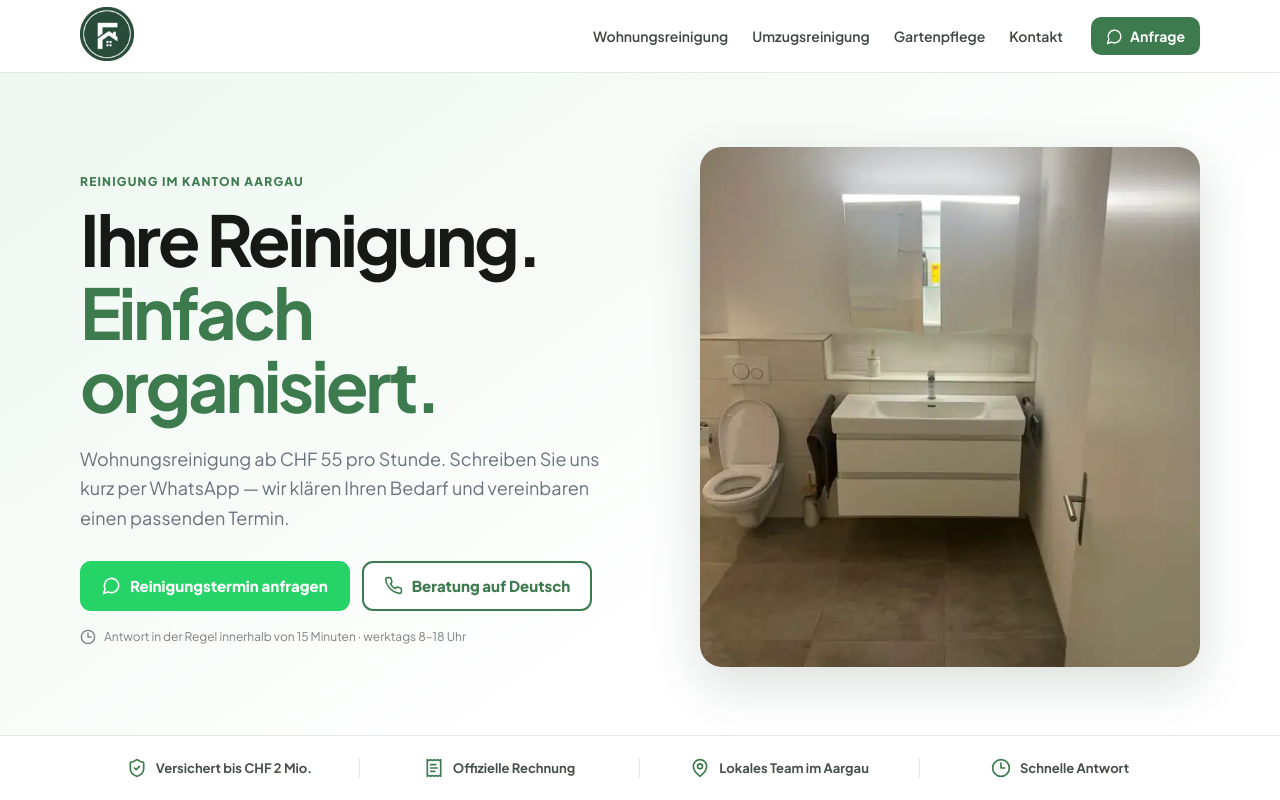
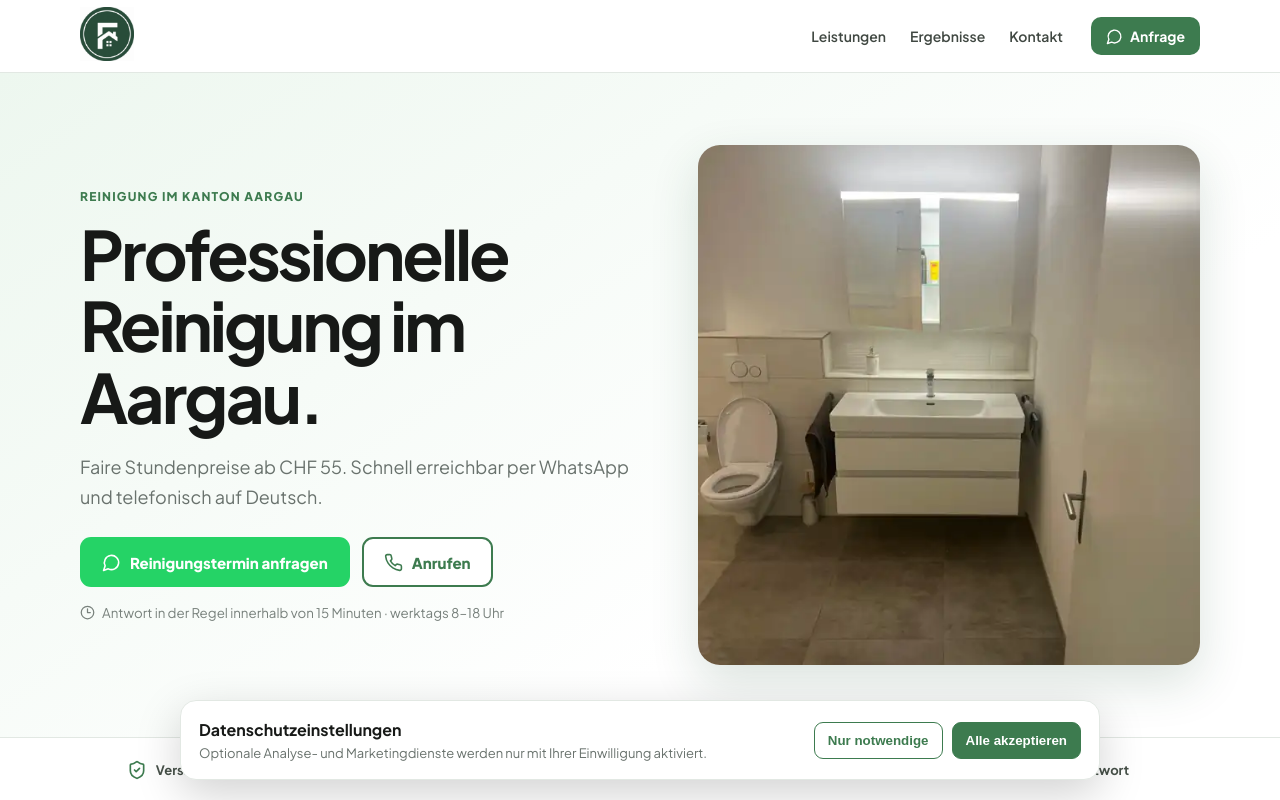
Before and after one commit to lemoor34/fleissig, a React (Vite) app: page / in a window 1280 px wide. Shown: the top 800 px of the page. Built offline with nearby package versions, Linux system fonts and the light colour scheme.

Commit message:
Use simplified compliant homepage

```diff
--- a/src/main.jsx
+++ b/src/main.jsx
@@ -1,9 +1,9 @@
 import { StrictMode } from 'react'
 import { createRoot } from 'react-dom/client'
-import AppV3 from './AppV3.jsx'
+import AppV4 from './AppV4.jsx'
 
 createRoot(document.getElementById('root')).render(
   <StrictMode>
-    <AppV3 />
+    <AppV4 />
   </StrictMode>,
 )
```
